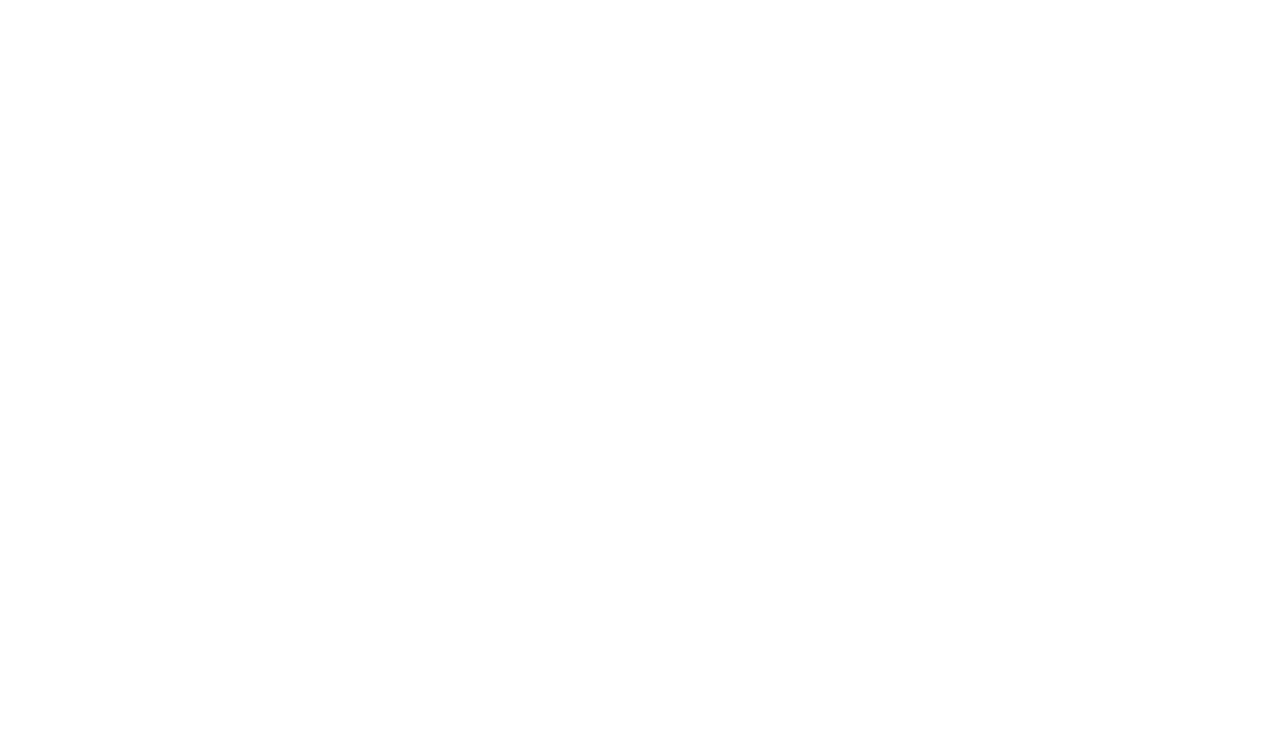
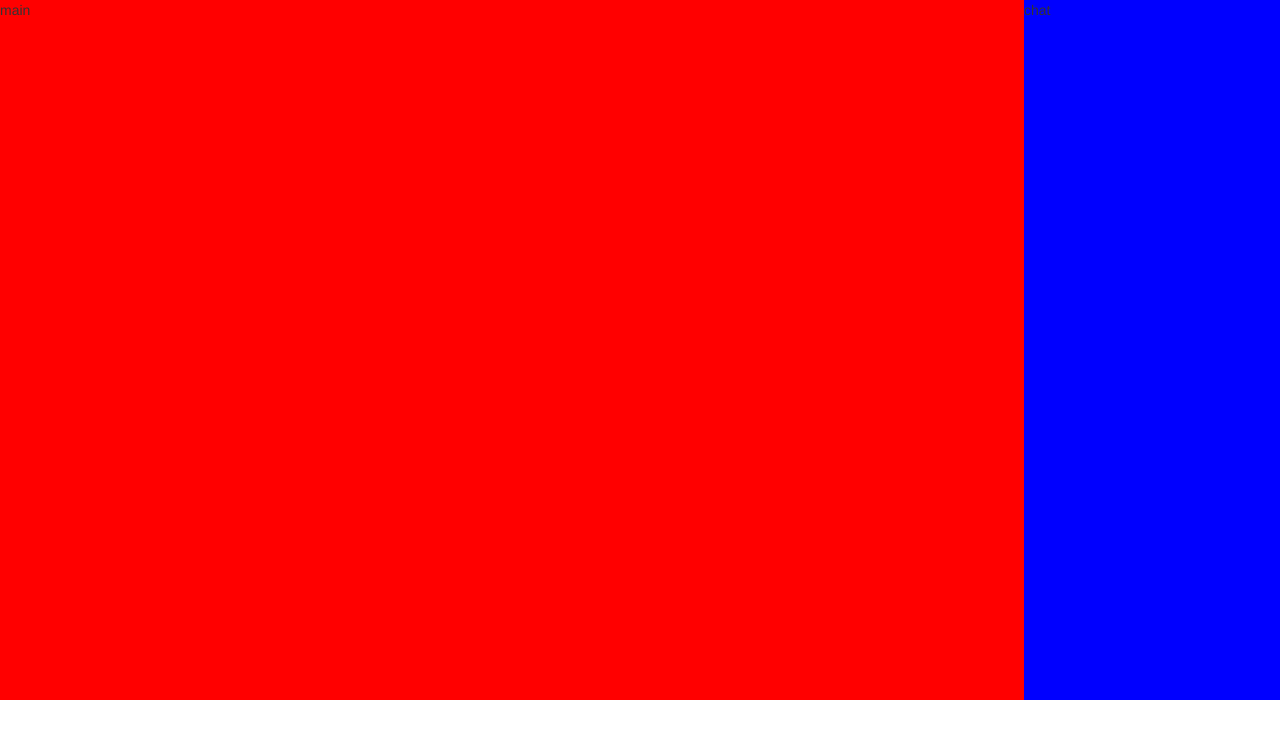
Before and after one commit to AllemanoEn/SweetsThief, a plain HTML site: page index.html in a window 1280 px wide. Drawn offline with Linux system fonts and the light colour scheme.

Commit message:
Ajout de la boite main et chat

```diff
--- a/css/index.css
+++ b/css/index.css
@@ -0,0 +1,23 @@
+*
+{
+    box-sizing: border-box;
+}
+#container
+{
+    display: flex;
+    flex-direction: row;
+}
+.items
+{
+    min-height: 700px;
+}
+#main
+{
+    width: 80%;
+    background-color: red;
+}
+#chat
+{
+    width: 20%;
+    background-color: blue;
+}
--- a/index.html
+++ b/index.html
@@ -4,8 +4,6 @@
         <meta charset="UTF-8">
         <title>SweetsThief</title>
         <link rel="shortcut icon" href="res/favicon.ico" type="image/vnd.microsoft.icon">
-        <link rel="stylesheet" href="css/index.css" type="text/css">
-
         <!-- Bootstrap -->
         <link rel="stylesheet" href="css/bootstrap.css" type="text/css">
 
@@ -15,10 +13,17 @@
             <script src="https://oss.maxcdn.com/html5shiv/3.7.2/html5shiv.min.js"></script>
             <script src="https://oss.maxcdn.com/respond/1.4.2/respond.min.js"></script>
         <![endif]-->
+        <link rel="stylesheet" href="css/index.css" type="text/css">
     </head>
     <body>
-
-
+        <div id="container">
+            <div id="main" class="items">
+                <p>main</p>
+            </div>
+            <aside id="chat" class="items">
+                <p>chat</p>
+            </aside>
+        </div>
         <script src="js/jquery.js" type="text/javascript"></script>
         <script src="js/bootstrap.js" type="text/javascript"></script>
         <script src="js/index.js" type="text/javascript"></script>
```
